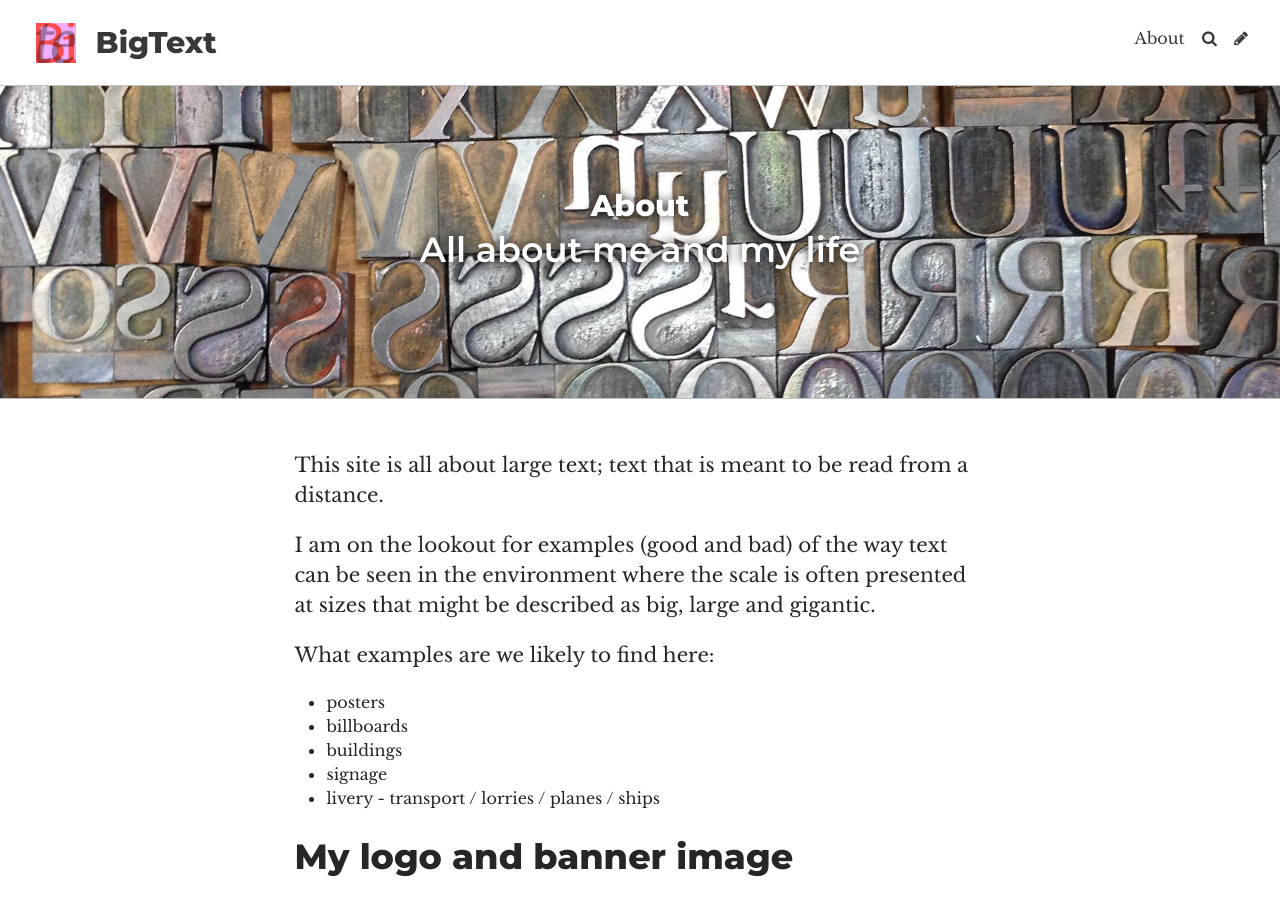
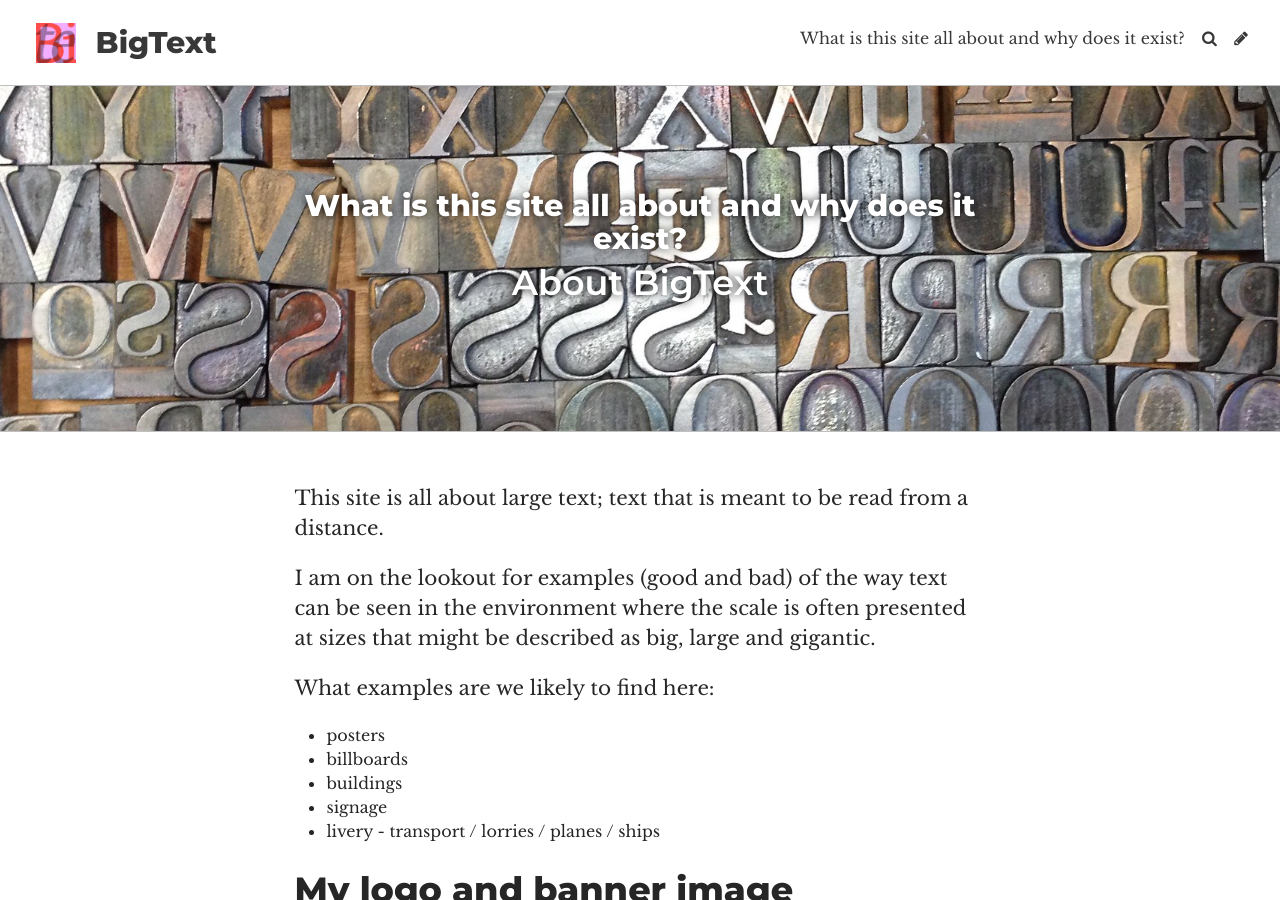
Before and after one commit to chrisatbrookes/bigtext, a Jekyll site: the page built from pages/about.md, in a window 1280 px wide and 900 px high. Built offline with Jekyll 4.4.1, drawn with Linux system fonts in a browser that asks for light colours; some web fonts are replaced.

Commit message:
Update Page “about”

```diff
--- a/pages/about.md
+++ b/pages/about.md
@@ -1,14 +1,14 @@
 ---
 layout: page
-title: About
+subtitle: About BigText
+title: What is this site all about and why does it exist?
 permalink: /about/
 date: 2020-06-29T15:36:12.231Z
-show: true
 header_feature_image: ../uploads/50235951793_97be78e24a_k.jpg
 published: true
-subtitle: All about me and my life
 tags: null
 description: null
+show: true
 ---
 This site is all about large text; text that is meant to be read from a distance.
 
```
